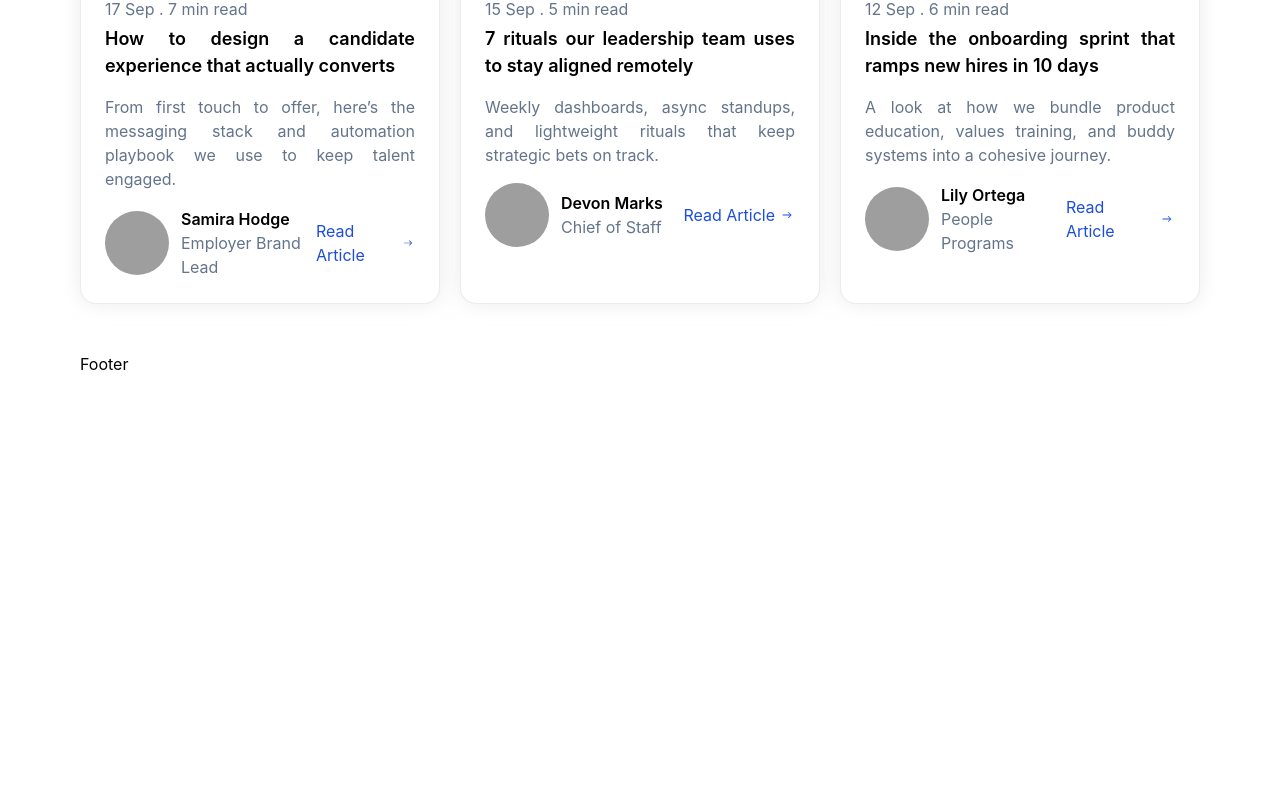
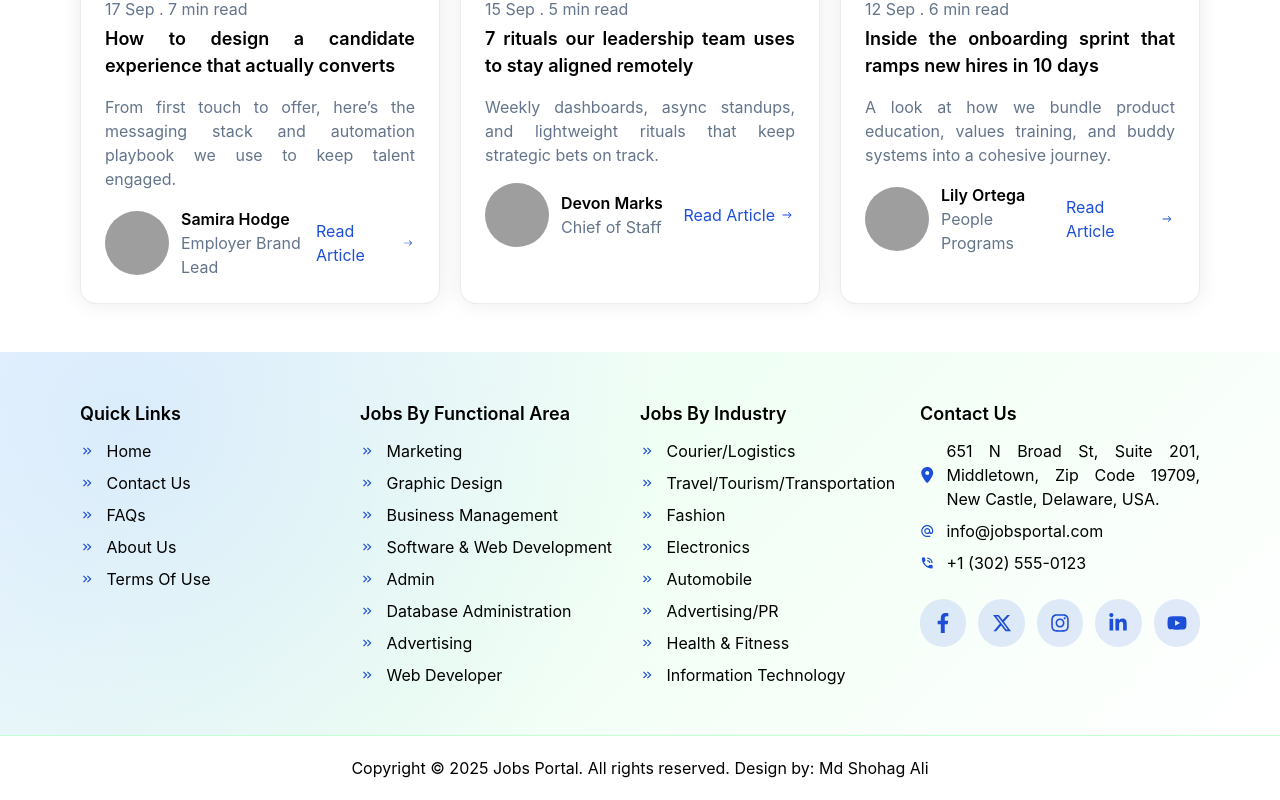
Before and after one commit to shohag390/JobPortal_Client, a React (Vite) app: page / in a window 1280 px wide. Shown: the part 7190-7990 px from the top of the page. Before the commit the page ends 7566 px from the top, so only its background shows below. Built offline with nearby package versions, Linux system fonts and the light colour scheme; grey boxes are pictures that could not be loaded.

Commit message:
Footer Sectiion Added

```diff
--- a/src/index.css
+++ b/src/index.css
@@ -38,3 +38,8 @@ html {
     rgba(220, 252, 231, 0.85) 100%
   );
 }
+.footer {
+  background:
+    radial-gradient(circle at 10% 20%, #3b82f61f 0%, #3b82f600 45%),
+    linear-gradient(135deg, #f0f9ff 0%, #f0fff4 45%, #ffffff 100%);
+}
--- a/src/shared/Footer.jsx
+++ b/src/shared/Footer.jsx
@@ -1,7 +1,182 @@
 import React from "react";
+import {
+  FaFacebook,
+  FaFacebookF,
+  FaInstagram,
+  FaLinkedinIn,
+  FaYoutube,
+} from "react-icons/fa";
+import { FaLocationDot, FaXTwitter } from "react-icons/fa6";
+import {
+  MdAlternateEmail,
+  MdKeyboardDoubleArrowRight,
+  MdPhoneInTalk,
+} from "react-icons/md";
+import { NavLink } from "react-router";
+
+const quickLinks = [
+  { path: "/", display: "Home" },
+  { path: "/contact-us", display: "Contact Us" },
+  { path: "/faqs", display: "FAQs" },
+  { path: "/about", display: "About Us" },
+  { path: "/terms", display: "Terms Of Use" },
+];
+
+const jobsByFunctionalArea = [
+  { path: "/jobs/marketing", display: "Marketing" },
+  { path: "/jobs/graphic-design", display: "Graphic Design" },
+  { path: "/jobs/business-management", display: "Business Management" },
+  {
+    path: "/jobs/software-web-development",
+    display: "Software & Web Development",
+  },
+  { path: "/jobs/admin", display: "Admin" },
+  { path: "/jobs/database-administration", display: "Database Administration" },
+  { path: "/jobs/advertising", display: "Advertising" },
+  { path: "/jobs/web-developer", display: "Web Developer" },
+];
+
+const jobsByIndustry = [
+  { path: "/industry/courier-logistics", display: "Courier/Logistics" },
+  {
+    path: "/industry/travel-tourism-transportation",
+    display: "Travel/Tourism/Transportation",
+  },
+  { path: "/industry/fashion", display: "Fashion" },
+  { path: "/industry/electronics", display: "Electronics" },
+  { path: "/industry/automobile", display: "Automobile" },
+  { path: "/industry/advertising-pr", display: "Advertising/PR" },
+  { path: "/industry/health-fitness", display: "Health & Fitness" },
+  {
+    path: "/industry/information-technology",
+    display: "Information Technology",
+  },
+];
 
 const Footer = () => {
-  return <div className="px-5 md:px-12 lg:px-20 2xl:px-60">Footer</div>;
+  return (
+    <div className="">
+      <div className="footer px-5 md:px-12 lg:px-20 2xl:px-60 py-8 md:py-10 lg:py-12 2xl:py-18 grid grid-cols-1 md:grid-cols-2 lg:grid-cols-4 gap-5 md:gap-8 lg:gap-0">
+        <div>
+          <h4 className="font-medium lg:font-semibold 2xl:font-bold text-[16px] lg:text-[18px] pb-2 lg:pb-3">
+            Quick Links
+          </h4>
+          <ul className="flex flex-col gap-1 lg:gap-2">
+            {quickLinks?.map((link, index) => (
+              <li key={index}>
+                <NavLink
+                  className={
+                    "text-[14px] md:text-[16px] flex items-center gap-2 lg:gap-3 hover:text-[#1d4ed8] duration-500"
+                  }
+                  to={link?.path}
+                >
+                  <MdKeyboardDoubleArrowRight className="text-[#1d4ed8]" />
+                  <span className="w-full">{link?.display}</span>
+                </NavLink>
+              </li>
+            ))}
+          </ul>
+        </div>
+        <div>
+          <h4 className="font-medium lg:font-semibold 2xl:font-bold text-[16px] lg:text-[18px] pb-2 lg:pb-3">
+            Jobs By Functional Area
+          </h4>
+          <ul className="flex flex-col gap-1 lg:gap-2">
+            {jobsByFunctionalArea?.map((link, index) => (
+              <li key={index}>
+                <NavLink
+                  className={
+                    "text-[14px] md:text-[16px] flex items-center gap-2 lg:gap-3 hover:text-[#1d4ed8] duration-500"
+                  }
+                  to={link?.path}
+                >
+                  <MdKeyboardDoubleArrowRight className="text-[#1d4ed8]" />
+                  <span className="w-full">{link?.display}</span>
+                </NavLink>
+              </li>
+            ))}
+          </ul>
+        </div>
+        <div>
+          <h4 className="font-medium lg:font-semibold 2xl:font-bold text-[16px] lg:text-[18px] pb-2 lg:pb-3">
+            Jobs By Industry
+          </h4>
+          <ul className="flex flex-col gap-1 lg:gap-2">
+            {jobsByIndustry?.map((link, index) => (
+              <li key={index}>
+                <NavLink
+                  className={
+                    "text-[14px] md:text-[16px] flex items-center gap-2 lg:gap-3 hover:text-[#1d4ed8] duration-500"
+                  }
+                  to={link?.path}
+                >
+                  <MdKeyboardDoubleArrowRight className="text-[#1d4ed8]" />
+                  <span className="w-full">{link?.display}</span>
+                </NavLink>
+              </li>
+            ))}
+          </ul>
+        </div>
+        <div>
+          <h4 className="font-medium lg:font-semibold 2xl:font-bold text-[16px] lg:text-[18px] pb-2 lg:pb-3">
+            Contact Us
+          </h4>
+          <ul className="flex flex-col gap-1 lg:gap-2">
+            <li
+              className={
+                "text-[14px] md:text-[16px] flex items-center gap-2 lg:gap-3 hover:text-[#1d4ed8] duration-500"
+              }
+            >
+              <FaLocationDot className="text-[#1d4ed8]" />
+              <span className="text-justify w-full">
+                651 N Broad St, Suite 201, Middletown, Zip Code 19709, New
+                Castle, Delaware, USA.
+              </span>
+            </li>
+            <li
+              className={
+                "text-[14px] md:text-[16px] flex items-center gap-2 lg:gap-3 hover:text-[#1d4ed8] duration-500"
+              }
+            >
+              <MdAlternateEmail className="text-[#1d4ed8]" />
+              <span className="text-justify w-full">info@jobsportal.com</span>
+            </li>
+            <li
+              className={
+                "text-[14px] md:text-[16px] flex items-center gap-2 lg:gap-3 hover:text-[#1d4ed8] duration-500"
+              }
+            >
+              <MdPhoneInTalk className="text-[#1d4ed8]" />
+              <span className="text-justify w-full">+1 (302) 555-0123</span>
+            </li>
+          </ul>
+          <div className="pt-4 md:pt-5 lg:pt-6 flex items-center gap-2 lg:gap-3">
+            <div className="bg-[#1d4ed81f] h-10 md:h-11 lg:h-12 w-10 md:w-11 lg:w-12 flex items-center justify-center text-[20px] text-[#1d4ed8] rounded-full">
+              <FaFacebookF />
+            </div>
+            <div className="bg-[#1d4ed81f] h-10 md:h-11 lg:h-12 w-10 md:w-11 lg:w-12 flex items-center justify-center text-[20px] text-[#1d4ed8] rounded-full">
+              <FaXTwitter />
+            </div>
+            <div className="bg-[#1d4ed81f] h-10 md:h-11 lg:h-12 w-10 md:w-11 lg:w-12 flex items-center justify-center text-[20px] text-[#1d4ed8] rounded-full">
+              <FaInstagram />
+            </div>
+            <div className="bg-[#1d4ed81f] h-10 md:h-11 lg:h-12 w-10 md:w-11 lg:w-12 flex items-center justify-center text-[20px] text-[#1d4ed8] rounded-full">
+              <FaLinkedinIn />
+            </div>
+            <div className="bg-[#1d4ed81f] h-10 md:h-11 lg:h-12 w-10 md:w-11 lg:w-12 flex items-center justify-center text-[20px] text-[#1d4ed8] rounded-full">
+              <FaYoutube />
+            </div>
+          </div>
+        </div>
+      </div>
+      <div className="px-5 md:px-12 lg:px-20 2xl:px-60 py-3 md:py-4 lg:py-5 bg-[#ffff] border-t border-[#c2ffd2]">
+        <p className="text-center">
+          Copyright &copy; 2025 Jobs Portal. All rights reserved. Design by: Md
+          Shohag Ali
+        </p>
+      </div>
+    </div>
+  );
 };
 
 export default Footer;
```
